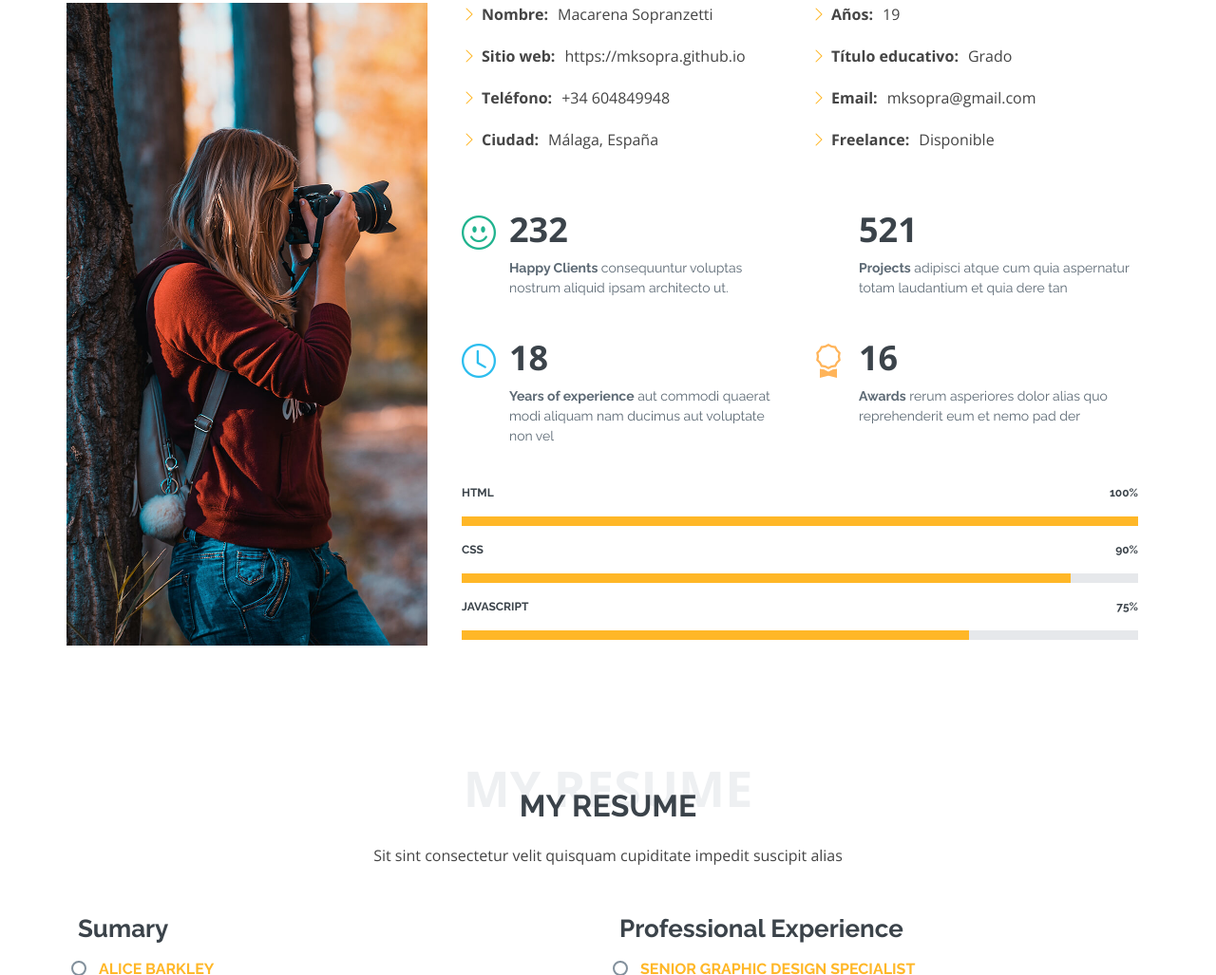
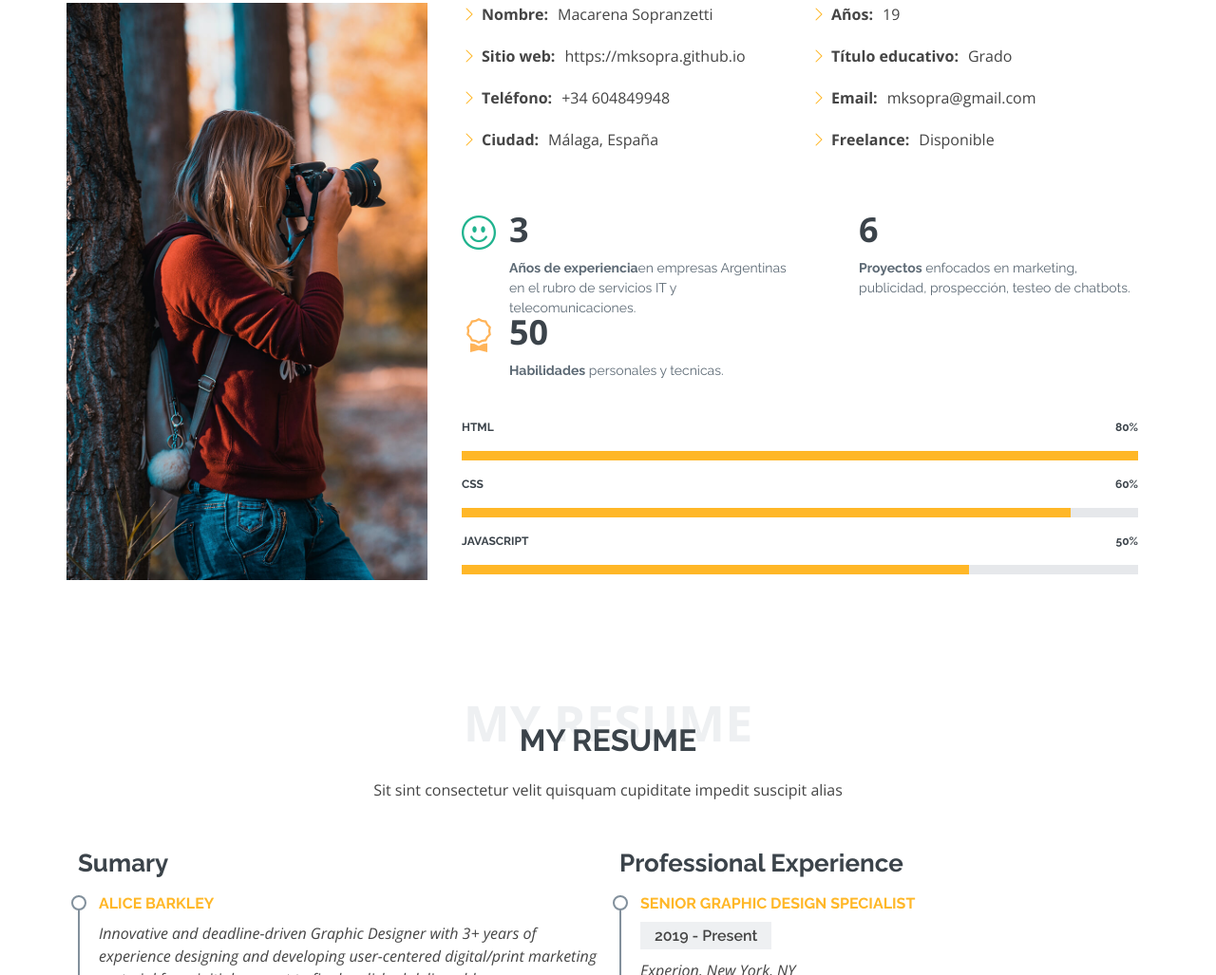
Before and after one commit to mksopra/github.io, a plain HTML site: page index.html in a window 1280 px wide. Shown: the part 999-2026 px from the top of the page at 95% size. Drawn offline with nearby package versions, Linux system fonts and the light colour scheme; files whose address does not match are found by name.

Commit message:
porcentajes y skills

```diff
--- a/index.html
+++ b/index.html
@@ -106,32 +106,24 @@
                 <div class="col-md-6 mt-5 d-md-flex align-items-md-stretch">
                   <div class="count-box">
                     <i class="bi bi-emoji-smile" style="color: #20b38e;"></i>
-                    <span data-purecounter-start="0" data-purecounter-end="232" data-purecounter-duration="1" class="purecounter"></span>
-                    <p><strong>Happy Clients</strong> consequuntur voluptas nostrum aliquid ipsam architecto ut.</p>
+                    <span data-purecounter-start="0" data-purecounter-end="3" data-purecounter-duration="1" class="purecounter"></span>
+                    <p><strong>Años de experiencia</strong>en empresas Argentinas en el rubro de servicios IT y telecomunicaciones.</p>
                   </div>
                 </div>
 
                 <div class="col-md-6 mt-5 d-md-flex align-items-md-stretch">
                   <div class="count-box">
                     <i class="bi bi-journal-richtextr" style="color: #8a1ac2;"></i>
-                    <span data-purecounter-start="0" data-purecounter-end="521" data-purecounter-duration="1" class="purecounter"></span>
-                    <p><strong>Projects</strong> adipisci atque cum quia aspernatur totam laudantium et quia dere tan</p>
+                    <span data-purecounter-start="0" data-purecounter-end="6" data-purecounter-duration="1" class="purecounter"></span>
+                    <p><strong>Proyectos</strong> enfocados en marketing, publicidad, prospección, testeo de chatbots.</p>
                   </div>
                 </div>
 
-                <div class="col-md-6 mt-5 d-md-flex align-items-md-stretch">
-                  <div class="count-box">
-                    <i class="bi bi-clock" style="color: #2cbdee;"></i>
-                    <span data-purecounter-start="0" data-purecounter-end="18" data-purecounter-duration="1" class="purecounter"></span>
-                    <p><strong>Years of experience</strong> aut commodi quaerat modi aliquam nam ducimus aut voluptate non vel</p>
-                  </div>
-                </div>
-
-                <div class="col-md-6 mt-5 d-md-flex align-items-md-stretch">
+                <div class="col-md mt d-md-flex align-items-md-stretch">
                   <div class="count-box">
                     <i class="bi bi-award" style="color: #ffb459;"></i>
-                    <span data-purecounter-start="0" data-purecounter-end="16" data-purecounter-duration="1" class="purecounter"></span>
-                    <p><strong>Awards</strong> rerum asperiores dolor alias quo reprehenderit eum et nemo pad der</p>
+                    <span data-purecounter-start="0" data-purecounter-end="+50" data-purecounter-duration="1" class="purecounter"></span>
+                    <p><strong>Habilidades</strong> personales y tecnicas.</p>
                   </div>
                 </div>
               </div>
@@ -139,21 +131,21 @@
 
             <div class="skills-content ps-lg-4">
               <div class="progress">
-                <span class="skill">HTML <i class="val">100%</i></span>
+                <span class="skill">HTML <i class="val">80%</i></span>
                 <div class="progress-bar-wrap">
                   <div class="progress-bar" role="progressbar" aria-valuenow="100" aria-valuemin="0" aria-valuemax="100"></div>
                 </div>
               </div>
 
               <div class="progress">
-                <span class="skill">CSS <i class="val">90%</i></span>
+                <span class="skill">CSS <i class="val">60%</i></span>
                 <div class="progress-bar-wrap">
                   <div class="progress-bar" role="progressbar" aria-valuenow="90" aria-valuemin="0" aria-valuemax="100"></div>
                 </div>
               </div>
 
               <div class="progress">
-                <span class="skill">JavaScript <i class="val">75%</i></span>
+                <span class="skill">JavaScript <i class="val">50%</i></span>
                 <div class="progress-bar-wrap">
                   <div class="progress-bar" role="progressbar" aria-valuenow="75" aria-valuemin="0" aria-valuemax="100"></div>
                 </div>
```
